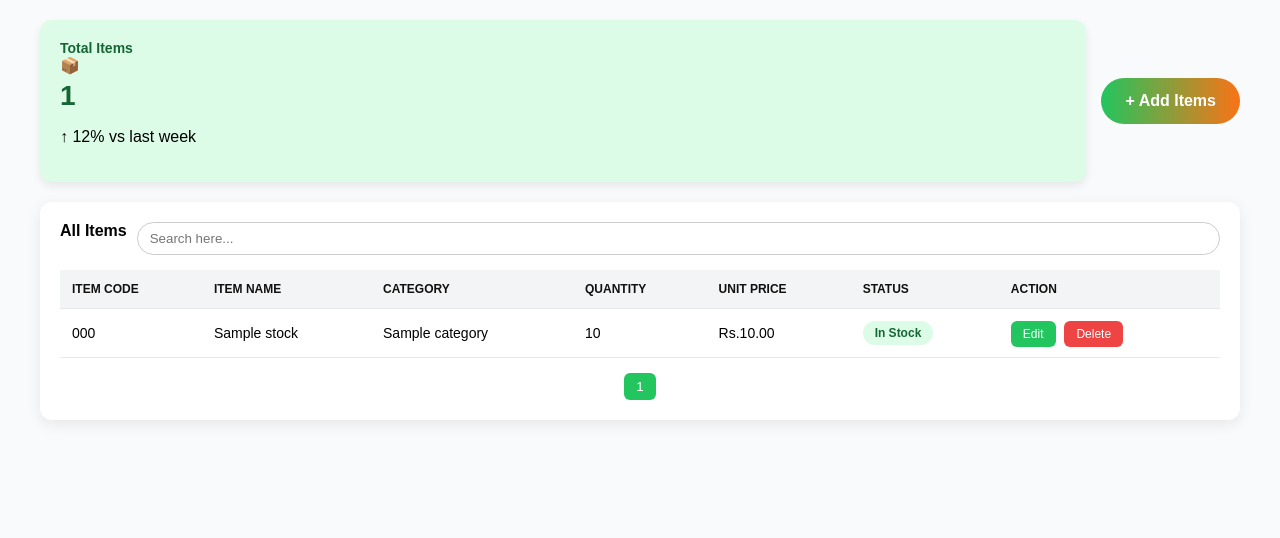
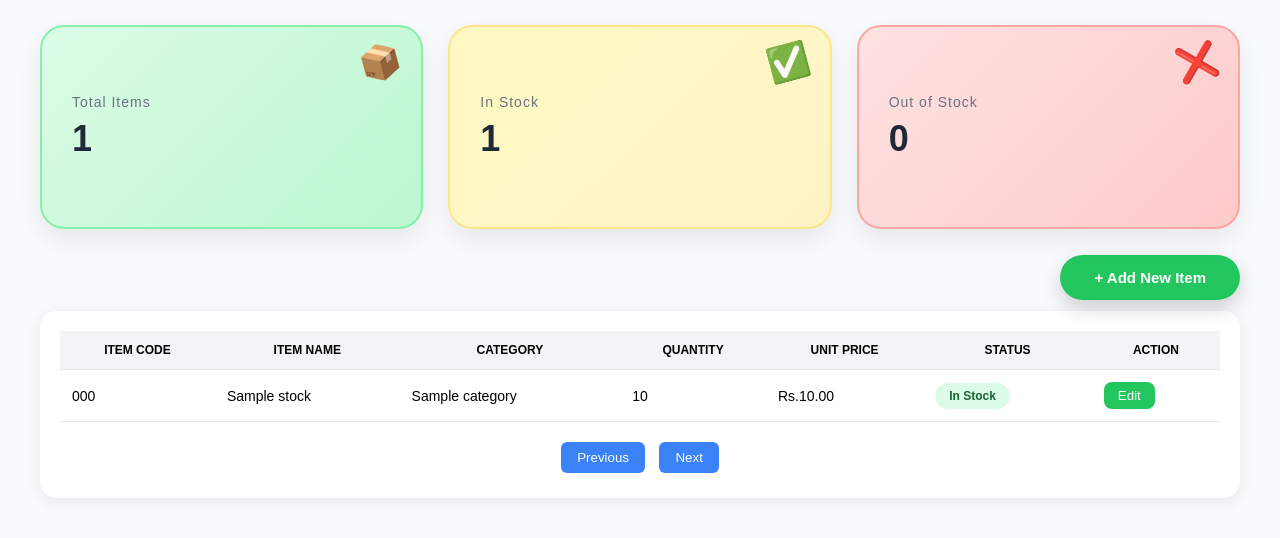
Before and after one commit to Chamodi27s/Predictive-Income-and-Repair-Time-Analytics-and-Forecasting-System-for-Multi9-Computer-Systems, a PHP site: page /stock.php in a window 1280 px wide. Shown: the part 78-616 px from the top of the page. Run offline with PHP 8.4, Linux system fonts and the light colour scheme; tables that the repository leaves empty or names only in its code hold one stand-in row (values such as "Sample post").

Commit message:
updated stock

```diff
--- a/stock.php
+++ b/stock.php
@@ -2,8 +2,10 @@
 include 'db_config.php';
 include 'navbar.php';
 
-/* Summary count */
+/* Summary counts */
 $totalItems = $conn->query("SELECT COUNT(*) total FROM stock")->fetch_assoc()['total'];
+$inStock    = $conn->query("SELECT COUNT(*) total FROM stock WHERE quantity > 0")->fetch_assoc()['total'];
+$outStock   = $conn->query("SELECT COUNT(*) total FROM stock WHERE quantity = 0")->fetch_assoc()['total'];
 
 /* Stock list */
 $stocks = $conn->query("
@@ -12,67 +14,205 @@ $stocks = $conn->query("
     LEFT JOIN category c ON s.category_id = c.category_id
 ");
 ?>
-
 <!DOCTYPE html>
 <html>
 <head>
-    <title>Stock</title>
+<title>Stock Management</title>
 <style>
-        body{ font-family: Arial, sans-serif; background:#f9fafb; margin:0; padding:0;}
-        .container{ max-width:1200px; margin:0 auto; padding:20px;}
-        /* ===== Card ===== */
-        .card-container{ display:flex; justify-content:space-between; align-items:center; margin-bottom:20px; flex-wrap:wrap; gap:15px;}
-        .card{ flex:1 1 200px; background:#dcfce7; padding:20px; border-radius:12px; box-shadow:0 4px 10px rgba(0,0,0,0.08); position:relative;}
-        .card h3{ font-size:14px; margin:0; color:#166534;}
-        .card h1{ font-size:28px; margin:5px 0 0; color:#166534; }
-        .add-btn{ background:linear-gradient(90deg,#22c55e,#f97316); color:#fff; padding:14px 24px; border-radius:30px; text-decoration:none; font-weight:bold; transition:0.3s; }
-        .add-btn:hover{ opacity:0.9; transform:translateY(-2px); }
+body{
+    font-family:Arial, sans-serif;
+    background:#f9fafb;
+    margin:0;
+}
+.container{
+    max-width:1200px;
+    margin:auto;
+    padding:25px;
+}
 
-        /* ===== Table ===== */
-        .table-box{ background:#fff; padding:20px; border-radius:12px; box-shadow:0 4px 15px rgba(0,0,0,0.08);}
-        .table-top{ display:flex; justify-content:space-between; margin-bottom:15px; flex-wrap:wrap; gap:10px; }
-        .table-top input{ padding:8px 12px; border-radius:20px; border:1px solid #ccc; flex:1 1 200px; }
-        table{ width:100%; border-collapse:collapse; font-size:14px;}
-        th,td{ padding:12px; border-bottom:1px solid #e5e7eb; text-align:left;}
-        th{ background:#f3f4f6; color:#111; text-transform:uppercase; font-size:12px;}
-        #stockTable tbody tr:hover { background:#f3f4f6; } /* hover effect */
-        .status{ padding:5px 12px; border-radius:20px; font-size:12px; font-weight:bold; display:inline-block;}
-        .in{ background:#dcfce7; color:#166534;}
-        .out{ background:#fef2f2; color:#b91c1c;}
-        .action a{ padding:6px 12px; font-size:12px; border-radius:6px; color:#fff; text-decoration:none; margin-right:5px; transition:0.3s; }
-        .edit{ background:#22c55e;}
-        .edit:hover{ opacity:0.9; transform:translateY(-2px);}
-        .delete{ background:#ef4444;}
-        .delete:hover{ opacity:0.9; transform:translateY(-2px);}
-        /* Pagination */
-        .pagination{ margin-top:15px; display:flex; justify-content:center; gap:5px; }
-        .pagination button{ padding:6px 12px; border:none; border-radius:6px; background:#f3f4f6; cursor:pointer; transition:0.3s;}
-        .pagination button.active{ background:#22c55e; color:#fff; }
-        .pagination button:hover{ background:#16a34a; color:#fff; }
-        @media(max-width:768px){ .table-top{ flex-direction:column; gap:10px;} .card-container{ flex-direction:column; gap:10px;} }
+/* ===== CARDS ===== */
+.card-container{
+    display:flex;
+    gap:25px;
+    flex-wrap:wrap;
+    margin-bottom:40px;
+}
+
+.card{
+    flex:1 1 280px;
+    min-height:150px;
+    padding:25px 30px;
+    border-radius:24px;
+    cursor:pointer;
+    position:relative;
+    box-shadow:0 10px 25px rgba(0,0,0,0.08);
+    transition: all 0.4s ease;
+    display:flex;
+    flex-direction:column;
+    justify-content:center;
+    background:linear-gradient(135deg,#fff,#fefefe);
+}
+
+.card:hover{
+    transform:translateY(-8px) scale(1.03);
+    box-shadow:0 20px 40px rgba(0,0,0,0.12);
+}
+
+.card h3{
+    margin:0;
+    font-size:14px;
+    letter-spacing:1px;
+    color:#6b7280;
+    font-weight:500;
+}
+
+.card h1{
+    margin:8px 0 0;
+    font-size:36px;
+    font-weight:700;
+    color:#1f2937;
+}
+
+.card .emoji{
+    font-size:34px;
+    position:absolute;
+    top:15px;
+    right:20px;
+    transform:rotate(-15deg);
+    transition: transform 0.3s ease;
+}
+
+.card:hover .emoji{
+    transform:rotate(0deg) scale(1.2);
+}
+
+/* LIGHT PASTEL COLORS FOR ALL CARDS */
+#cardTotalItems{
+    background: linear-gradient(135deg,#dcfce7,#bbf7d0); /* Soft green */
+    border:2px solid #86efac;
+}
+#cardInStock{
+    background: linear-gradient(135deg,#fef9c3,#fef3c7); /* Soft yellow */
+    border:2px solid #fde68a;
+}
+#cardOutStock{
+    background: linear-gradient(135deg,#fee2e2,#fecaca); /* Soft pink */
+    border:2px solid #fca5a5;
+}
+
+/* ===== ADD BUTTON ===== */
+.add-btn-wrap{
+    text-align:right;
+    margin-bottom:25px;
+}
+.add-stock-btn{
+    background:#22c55e;
+    color:#fff;
+    padding:14px 34px;
+    border-radius:50px;
+    font-size:15px;
+    font-weight:bold;
+    text-decoration:none;
+    box-shadow:0 8px 20px rgba(0,0,0,.18);
+    transition:.3s;
+}
+.add-stock-btn:hover{
+    background:#16a34a;
+    transform:translateY(-3px);
+}
+
+/* ===== TABLE ===== */
+.table-box{
+    background:#fff;
+    padding:20px;
+    border-radius:16px;
+    box-shadow:0 4px 15px rgba(0,0,0,.08);
+}
+table{
+    width:100%;
+    border-collapse:collapse;
+    font-size:14px;
+}
+th,td{
+    padding:12px;
+    border-bottom:1px solid #e5e7eb;
+}
+th{
+    background:#f3f4f6;
+    font-size:12px;
+    text-transform:uppercase;
+}
+tbody tr:hover{background:#f9fafb}
+
+.status{
+    padding:6px 14px;
+    border-radius:20px;
+    font-size:12px;
+    font-weight:bold;
+}
+.in{background:#dcfce7;color:#166534}
+.out{background:#fee2e2;color:#b91c1c}
+
+/* ACTION BUTTONS */
+.action button{
+    padding:6px 14px;
+    border:none;
+    border-radius:8px;
+    color:#fff;
+    cursor:pointer;
+}
+.editBtn{background:#22c55e}
+.saveBtn{background:#3b82f6}
+.cancelBtn{background:#ef4444}
+
+/* PAGINATION BUTTONS */
+#prevBtn, #nextBtn{
+    padding:8px 16px;
+    margin:5px;
+    border:none;
+    border-radius:6px;
+    background:#3b82f6;
+    color:#fff;
+    cursor:pointer;
+    transition:0.3s;
+}
+#prevBtn:hover, #nextBtn:hover{
+    background:#2563eb;
+}
 </style>
 </head>
+
 <body>
 <div class="container">
-    <!-- Cards -->
+
+<!-- CARDS -->
 <div class="card-container">
-        <div class="card total-card">
-            <div class="card-top">
+    <div class="card" id="cardTotalItems">
+        <span class="emoji">📦</span>
         <h3>Total Items</h3>
-                <span class="card-icon">📦</span>
-            </div>
         <h1><?= $totalItems ?></h1>
-            <p class="card-sub">↑ 12% vs last week</p>
-        </div>
-        <a href="stock_register.php" class="add-btn">+ Add Items</a>
     </div>
 
-    <!-- Table -->
+    <div class="card" id="cardInStock">
+        <span class="emoji">✅</span>
+        <h3>In Stock</h3>
+        <h1><?= $inStock ?></h1>
+    </div>
+
+    <div class="card" id="cardOutStock">
+        <span class="emoji">❌</span>
+        <h3>Out of Stock</h3>
+        <h1><?= $outStock ?></h1>
+    </div>
+</div>
+
+<!-- ADD BUTTON -->
+<div class="add-btn-wrap">
+    <a href="stock_register.php" class="add-stock-btn">+ Add New Item</a>
+</div>
+
+<!-- TABLE -->
 <div class="table-box">
-        <div class="table-top">
-            <strong>All Items</strong>
-            <input type="text" id="searchInput" placeholder="Search here...">
-        </div>
 <table id="stockTable">
 <thead>
 <tr>
@@ -85,76 +225,116 @@ $stocks = $conn->query("
     <th>Action</th>
 </tr>
 </thead>
-            <tbody>
-            <?php while($row = $stocks->fetch_assoc()){ ?>
+<tbody id="tableBody">
+<?php while($r=$stocks->fetch_assoc()){
+$status=$r['quantity']>0?'In Stock':'Out Stock';
+?>
 <tr>
-                    <td><?= $row['item_code'] ?></td>
-                    <td><?= $row['item_name'] ?></td>
-                    <td><?= $row['category_name'] ?></td>
-                    <td><?= $row['quantity'] ?></td>
-                    <td>Rs.<?= number_format($row['unit_price'],2) ?></td>
+<td><?= $r['item_code'] ?></td>
+<td><?= $r['item_name'] ?></td>
+<td><?= $r['category_name'] ?></td>
+<td class="qty"><?= $r['quantity'] ?></td>
+<td>Rs.<?= number_format($r['unit_price'],2) ?></td>
 <td>
-                        <?php if($row['quantity'] > 0){ ?>
-                            <span class="status in">In Stock</span>
-                        <?php } else { ?>
-                            <span class="status out">Out Stock</span>
-                        <?php } ?>
+    <span class="status <?= $status=='In Stock'?'in':'out' ?>"><?= $status ?></span>
 </td>
 <td class="action">
-                        <a href="stock_edit.php?code=<?= $row['item_code'] ?>" class="edit">Edit</a>
-                        <a href="stock_delete.php?code=<?= $row['item_code'] ?>" class="delete" onclick="return confirm('Are you sure to delete this item?')">Delete</a>
+    <button class="editBtn">Edit</button>
+    <button class="saveBtn" style="display:none">Save</button>
+    <button class="cancelBtn" style="display:none">Cancel</button>
 </td>
 </tr>
 <?php } ?>
 </tbody>
 </table>
-        <div class="pagination" id="pagination"></div>
+
+<!-- Pagination Buttons -->
+<div style="margin-top:15px; text-align:center;">
+    <button id="prevBtn">Previous</button>
+    <button id="nextBtn">Next</button>
+</div>
 </div>
 </div>
 
 <script>
-// ===== Search + Pagination =====
-const rowsPerPage = 8;
-const table = document.getElementById('stockTable');
-const tbody = table.querySelector('tbody');
-let rows = Array.from(tbody.querySelectorAll('tr'));
-const pagination = document.getElementById('pagination');
+// ===== EDIT ROW =====
+document.querySelectorAll('.editBtn').forEach(b=>{
+    b.onclick=()=>{
+        let r=b.closest('tr');
+        let q=r.querySelector('.qty');
+        q.innerHTML=`<input type="number" min="0" value="${q.textContent}">`;
+        b.style.display='none';
+        r.querySelector('.saveBtn').style.display='inline-block';
+        r.querySelector('.cancelBtn').style.display='inline-block';
+    };
+});
+
+// CANCEL
+document.querySelectorAll('.cancelBtn').forEach(b=>{
+    b.onclick=()=>location.reload();
+});
+
+// SAVE
+document.querySelectorAll('.saveBtn').forEach(b=>{
+    b.onclick=()=>{
+        let r=b.closest('tr');
+        let code=r.cells[0].textContent;
+        let qty=r.querySelector('.qty input').value;
+
+        fetch('stock_update.php',{
+            method:'POST',
+            headers:{'Content-Type':'application/x-www-form-urlencoded'},
+            body:`item_code=${code}&quantity=${qty}`
+        })
+        .then(res=>res.json())
+        .then(d=>{
+            if(d.status==='success') location.reload();
+            else alert(d.message);
+        });
+    };
+});
+
+// ===== CARD FILTERS =====
+cardOutStock.onclick=()=>{
+    document.querySelectorAll('tbody tr').forEach(r=>{
+        r.style.display=parseInt(r.querySelector('.qty').textContent)==0?'':'none';
+    });
+};
+cardInStock.onclick=()=>{
+    document.querySelectorAll('tbody tr').forEach(r=>{
+        r.style.display=parseInt(r.querySelector('.qty').textContent)>0?'':'none';
+    });
+};
+cardTotalItems.onclick=()=>location.reload();
+
+// ===== PAGINATION =====
+const table = document.getElementById('tableBody');
+const rows = Array.from(table.querySelectorAll('tr'));
+const rowsPerPage = 10;
 let currentPage = 1;
+const totalPages = Math.ceil(rows.length / rowsPerPage);
 
 function showPage(page){
-    currentPage = page;
-    let start = (page-1)*rowsPerPage;
-    let end = start+rowsPerPage;
+    const start = (page-1)*rowsPerPage;
+    const end = start + rowsPerPage;
     rows.forEach((row,i)=>{
-        row.style.display = (i>=start && i<end)?'':'none';
+        row.style.display = (i >= start && i < end) ? '' : 'none';
     });
-    renderPagination();
 }
+showPage(currentPage);
 
-function renderPagination(){
-    pagination.innerHTML='';
-    const totalPages = Math.ceil(rows.length / rowsPerPage);
-    for(let i=1;i<=totalPages;i++){
-        let btn = document.createElement('button');
-        btn.textContent=i;
-        if(i===currentPage) btn.classList.add('active');
-        btn.addEventListener('click',()=>showPage(i));
-        pagination.appendChild(btn);
+document.getElementById('prevBtn').onclick = ()=>{
+    if(currentPage > 1){
+        currentPage--;
+        showPage(currentPage);
     }
 }
-
-// Search filter
-document.getElementById('searchInput').addEventListener('keyup', function(){
-    const filter = this.value.toLowerCase();
-    rows.forEach(row => {
-        row.style.display = row.textContent.toLowerCase().includes(filter) ? '' : 'none';
-    });
-    // Update rows array for pagination
-    rows = Array.from(tbody.querySelectorAll('tr')).filter(row => row.style.display !== 'none');
-    showPage(1);
-});
-
-showPage(1);
+document.getElementById('nextBtn').onclick = ()=>{
+    if(currentPage < totalPages){
+        currentPage++;
+        showPage(currentPage);
+    }
+}
 </script>
 </body>
 </html>
```
Also changed, not shown: stock_register.php (+68 -73 lines), stock_update.php (added, +30 -0 lines). Lines whose indentation alone changed are shown as unchanged.
